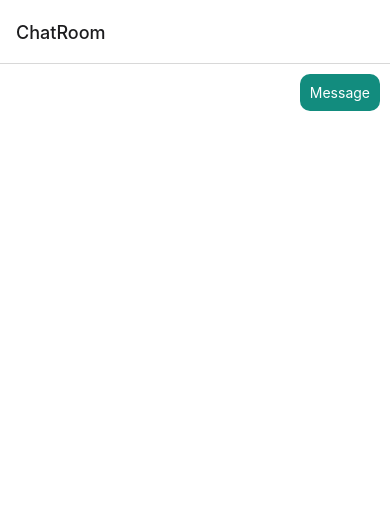
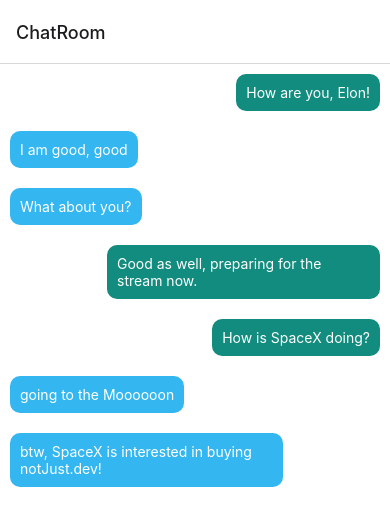
Before and after one commit to IRSAGE/Chat-App, a React Native app: screen /ChatRoom in a window 390 px wide. Shown: the top 526 px of the page. Built offline with nearby package versions, Linux system fonts and the light colour scheme; what expo-linking would draw is missing.

Commit message:
Rendering an array of messages

```diff
--- a/components/Message/Message.tsx
+++ b/components/Message/Message.tsx
@@ -1,8 +1,8 @@
 import React from "react";
 import { StyleSheet, Text, View } from "react-native";
 
-const Message = () => {
-  const isMe = true;
+const Message = ({ message }) => {
+  const isMe = message.user.id === "u1";
 
   return (
     <View
@@ -11,10 +11,11 @@ const Message = () => {
         {
           backgroundColor: isMe ? "#128C7E" : "#34B7F1",
           marginLeft: isMe ? "auto" : 10,
+          marginRight: isMe ? 10 : "auto",
         },
       ]}
     >
-      <Text style={styles.text}>Message</Text>
+      <Text style={styles.text}>{message.content}</Text>
     </View>
   );
 };
--- a/screens/ChatRoomSCreen.tsx
+++ b/screens/ChatRoomSCreen.tsx
@@ -1,12 +1,17 @@
 import React from "react";
-import { StyleSheet } from "react-native";
+import { FlatList, StyleSheet } from "react-native";
 import Message from "../components/Message";
-import { Text, View } from "../components/Themed";
+import { View } from "../components/Themed";
+import Chats from "../assets/dummy-data/Chats";
 
 const ChatRoomSCreen = () => {
   return (
     <View style={styles.page}>
-      <Message />
+      <FlatList
+        data={Chats.messages}
+        renderItem={({ item }) => <Message message={item} />}
+        showsVerticalScrollIndicator={false}
+      />
     </View>
   );
 };
--- a/screens/HomeScreen.tsx
+++ b/screens/HomeScreen.tsx
@@ -3,10 +3,6 @@ import { FlatList, StyleSheet } from "react-native";
 import ChatRoomItem from "../components/ChatRoomItem";
 import { Text, View } from "../components/Themed";
 import ChatRooms from "../assets/dummy-data/ChatRooms";
-
-const chatRoom1 = ChatRooms[0];
-const chatRoom2 = ChatRooms[1];
-const chatRoom3 = ChatRooms[2];
 
 export default function TabOneScreen() {
   return (
```
